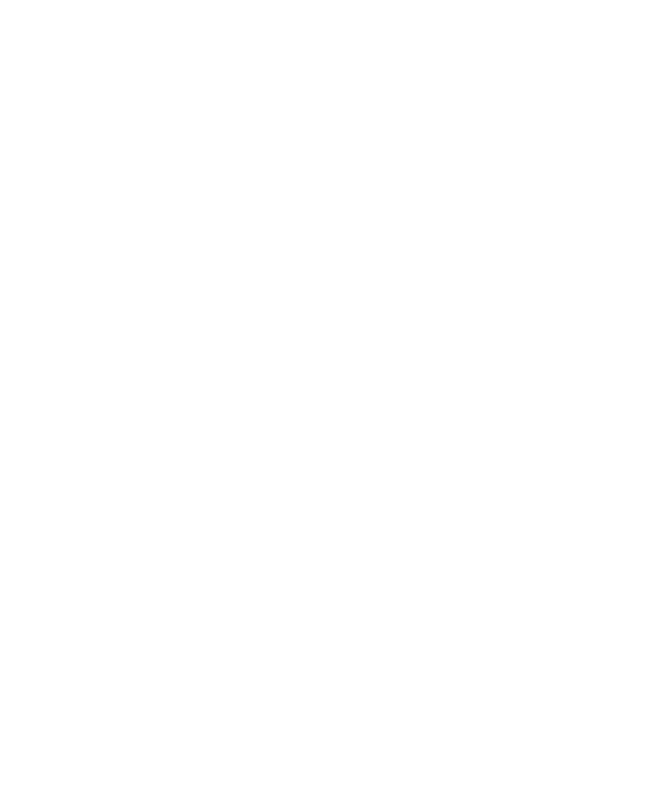
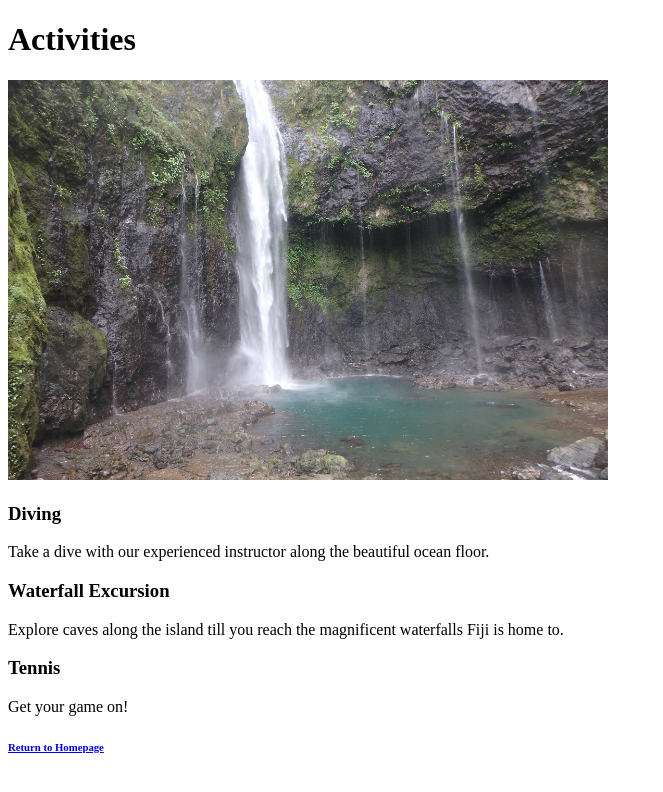
Before and after one commit to jcjo/Private-Island-Project, a plain HTML site: page activities.html in a window 1280 px wide. Shown: the whole page, without its empty margins (0-663 px from the left). Drawn offline with Linux system fonts and the light colour scheme.

Commit message:
Add block elements and image to activities.html. Add link back to index.html

```diff
--- a/activities.html
+++ b/activities.html
@@ -1,8 +1,17 @@
 <!DOCTYPE html>
 <html>
   <head>
-    <title></title>
+    <title>Activities</title>
   </head>
   <body>
+    <h1>Activities</h1>
+    <img src="img/waterfall.jpg" alt="A waterfall in Fiji."width=600>
+    <h3>Diving</h3>
+    <p>Take a dive with our experienced instructor along the beautiful ocean floor.</p>
+    <h3>Waterfall Excursion</h3>
+    <p>Explore caves along the island till you reach the magnificent waterfalls Fiji is home to.</p>
+    <h3>Tennis</h3>
+    <p>Get your game on!</p>
+    <h6><a href="index.html">Return to Homepage</a></h6>
   </body>
 </html>
```
Also changed, not shown: img/waterfall.jpg (added).
